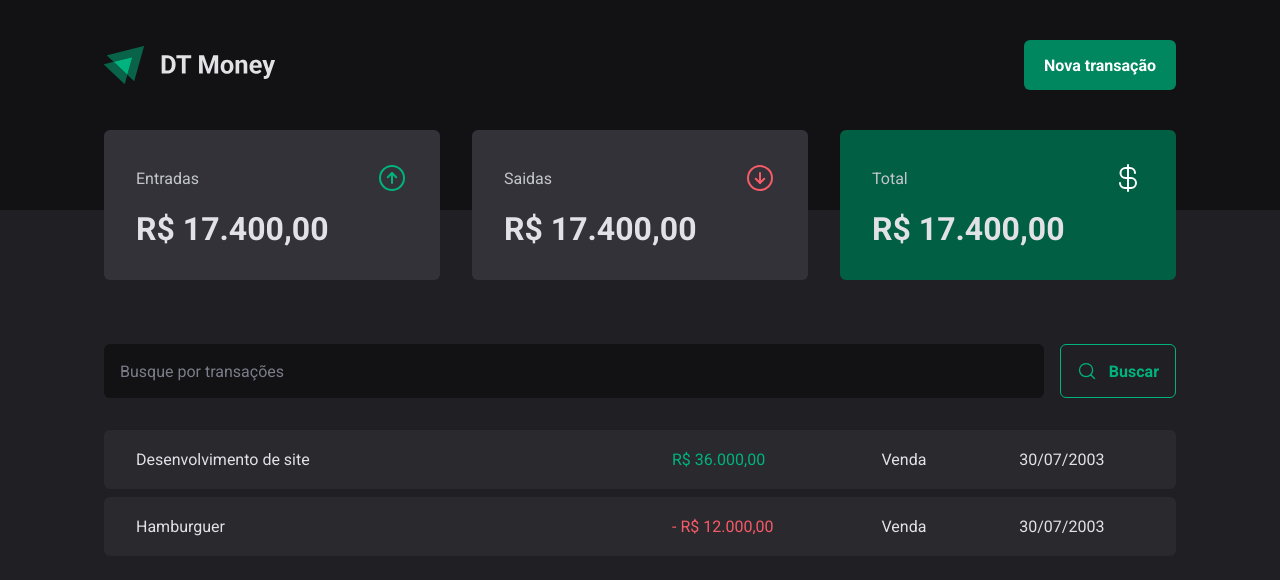
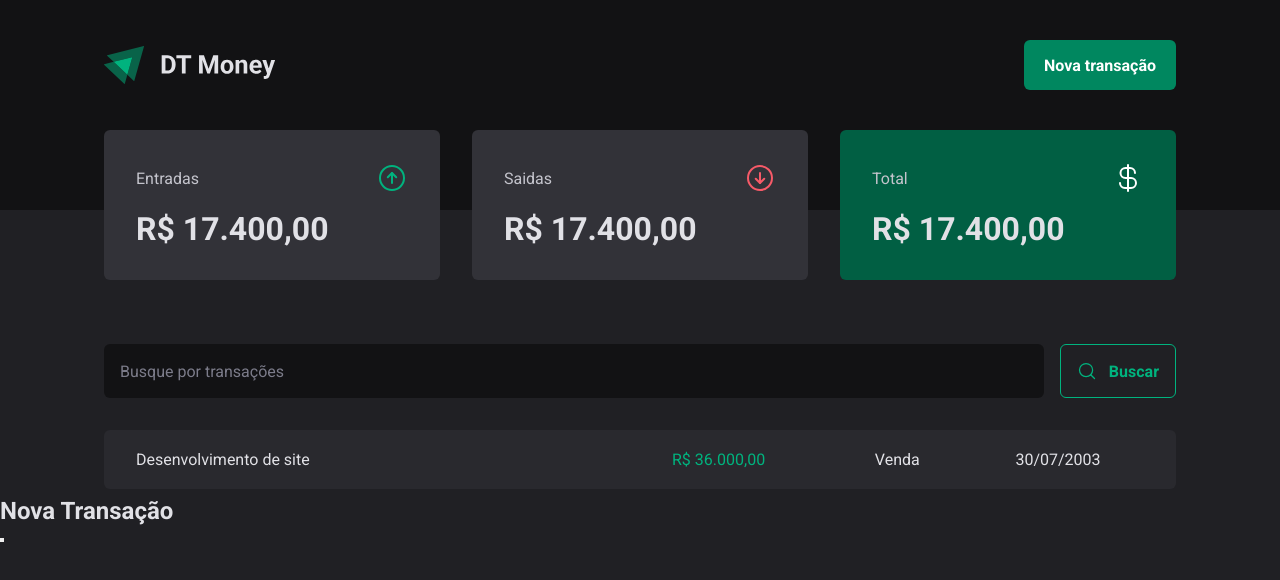
Before and after one commit to Lunatic02/DT-MONEY, a React (Vite) app: page / in a window 1280 px wide. Both pictures are taken after a click on the button "Nova transação". Shown: the top 580 px of the page. Built offline with nearby package versions, Linux system fonts and the light colour scheme.

Commit message:
Radix Modal

```diff
--- a/package.json
+++ b/package.json
@@ -10,6 +10,7 @@
     "preview": "vite preview"
   },
   "dependencies": {
+    "@radix-ui/react-dialog": "^1.0.4",
     "@types/styled-components": "^5.1.26",
     "phosphor-react": "^1.4.1",
     "react": "^18.2.0",
--- a/src/components/Header/index.tsx
+++ b/src/components/Header/index.tsx
@@ -1,4 +1,5 @@
 import { BotaoNovaTransacao, HeaderContainer, HeaderContent } from "./styles";
+import * as Dialog from '@radix-ui/react-dialog'
 
 import logoImg from '../../assets/logo-dt.svg'
 
@@ -7,7 +8,18 @@
     <HeaderContainer>
       <HeaderContent>
         <img src={logoImg} alt="" />
-        <BotaoNovaTransacao>Nova transação</BotaoNovaTransacao>
+        <Dialog.Root>
+          <Dialog.Trigger asChild>
+            <BotaoNovaTransacao>Nova transação</BotaoNovaTransacao>
+          </Dialog.Trigger>
+          <Dialog.Portal>
+            <Dialog.Overlay />
+            <Dialog.Content>
+              <Dialog.Title>Nova Transação</Dialog.Title>
+              <Dialog.Close />
+            </Dialog.Content>
+          </Dialog.Portal>
+        </Dialog.Root>
       </HeaderContent>
     </HeaderContainer>
   )
--- a/src/pages/Transactions/index.tsx
+++ b/src/pages/Transactions/index.tsx
@@ -18,12 +18,7 @@
           <td>Venda</td>
           <td>30/07/2003</td>
         </tr>
-        <tr>
-          <td width="50%">Hamburguer</td>
-          <td><PriceHighlight variant="outcome">- R$ 12.000,00</PriceHighlight></td>
-          <td>Venda</td>
-          <td>30/07/2003</td>
-        </tr>
+
       </tbody>
     </TransactionsTable>
     </TransactionsContainer>
```
Also changed, not shown: 1 other file (tests, documents, lock files or other folders).
